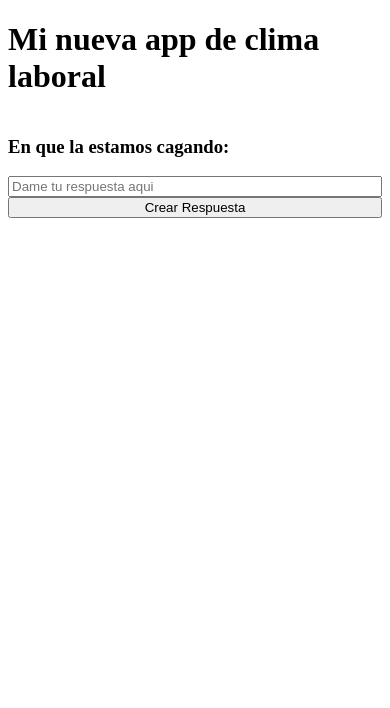
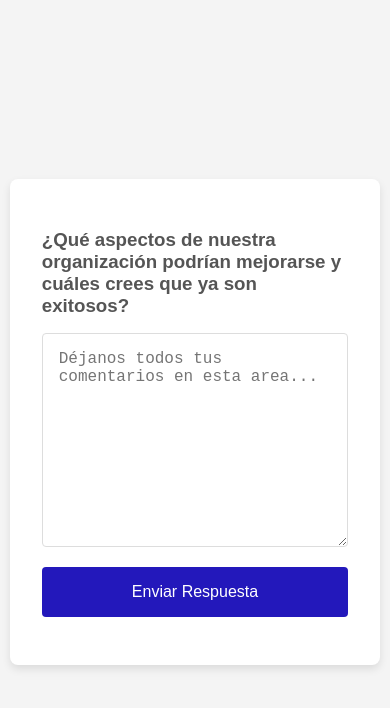
Before and after one commit to EdwinHigueraA/clima-app, a website: page public/index.html in a window 390 px wide. Drawn offline with Linux system fonts and the light colour scheme.

Commit message:
Esilos y thaks page

```diff
--- a/public/index.html
+++ b/public/index.html
@@ -3,17 +3,19 @@
 <head>
     <meta charset="UTF-8">
     <meta name="viewport" content="width=device-width, initial-scale=1.0">
-    <title>App-ClimaLaboral-NLP</title>
+    <title>App-ClimaLaboral-Demo</title>
     <link rel="stylesheet" href="style.css">
     <script src="index.js" defer></script>
+    <link rel="icon" href="https://example.com/favicon.ico" type="image/x-icon">
+
 </head>
 <body>
-    <h1>Mi nueva app de clima laboral</h1>
 
     <div class="form-container">
-        <h3>En que la estamos cagando:</h3>
-        <input type="text" id="respuesta" name="respuesta" maxlength="500" placeholder="Dame tu respuesta aqui">
-        <button>Crear Respuesta</button>
+        <h3>¿Qué aspectos de nuestra organización podrían mejorarse y cuáles crees que ya son exitosos? </h3>
+        <textarea id="respuesta" name="respuesta" rows="10" cols="50" placeholder="Déjanos todos tus comentarios en esta area..."></textarea>
+
+        <button>Enviar Respuesta</button>
     </div>
 
 </body>
--- a/public/index.js
+++ b/public/index.js
@@ -1,19 +1,25 @@
+const button = document.querySelector('button');
+const respuesta = document.querySelector('#respuesta');
 
-const respuesta = document.querySelector('#respuesta')
+button.addEventListener('click', (e) => {
+    e.preventDefault(); // Evita que el botón realice una acción por defecto
 
+    const rest = respuesta.value;
 
-const button = document.querySelector('button')
-
-button.addEventListener('click',(e)=> {
-    const rest = respuesta.value
-
-    fetch('/api/v1/clima',{
+    fetch('/api/v1/clima', {
         method: 'POST',
-        headers:{
-        'Content-Type':'application/json',
+        headers: {
+            'Content-Type': 'application/json',
         },
-        body: JSON.stringify({
-            rest
-        }),
+        body: JSON.stringify({ rest }),
     })
-})
+    .then(response => response.json())
+    .then(data => {
+        // Si todo está bien, redirecciona a la página de agradecimiento
+        window.location.href = '/thanks.html';
+    })
+    .catch((err) => {
+        // Manejo de errores aquí, si es necesario
+        console.error('Error al enviar los datos:', err);
+    });
+});
--- a/public/style.css
+++ b/public/style.css
@@ -1,9 +1,140 @@
-.form-container{
+/* Estilos generales para el cuerpo y los títulos */
+body {
+    font-family: 'Arial', sans-serif;
+    background-color: #f4f4f4;
+    margin: 0;
+    padding: 0;
     display: flex;
-    flex-direction: column;
-    max-width: 200rem;
+    justify-content: center;
+    align-items: center;
+    height: 100vh;
 }
 
-textarea{
-    margin-bottom: 0.5rem;
+h1 {
+    color: #333;
+    text-align: center;
+    margin-bottom: 2rem;
 }
+
+/* Estilos del contenedor del formulario */
+.form-container {
+    background-color: #fff;
+    padding: 2rem;
+    border-radius: 8px;
+    box-shadow: 0 4px 8px rgba(0,0,0,0.1);
+    width: 90%;
+    max-width: 500px;
+    box-sizing: border-box;
+}
+
+/* Estilos para etiquetas h3 dentro del formulario */
+.form-container h3 {
+    color: #555;
+    margin-bottom: 1rem;
+}
+
+/* Estilos para el campo de entrada y el botón */
+input[type="text"],
+button {
+    width: 100%;
+    padding: 1rem;
+    margin-bottom: 1rem;
+    border: 1px solid #ddd;
+    border-radius: 4px;
+    box-sizing: border-box;
+}
+
+input[type="text"] {
+    font-size: 1rem;
+}
+
+button {
+    background-color: #2318bb;
+    color: white;
+    border: none;
+    cursor: pointer;
+    transition: background-color 0.3s;
+}
+
+button:hover {
+    background-color: #4454af;
+}
+
+/* Estilos para que el formulario sea responsivo */
+@media (max-width: 768px) {
+    .form-container {
+        width: 95%;
+        margin: 0 auto;
+    }
+
+    input[type="text"],
+    button {
+        font-size: 1rem; /* Tamaño de fuente más grande para facilitar la lectura en dispositivos móviles */
+    }
+}
+
+/* Estilos adicionales para mejorar la accesibilidad en dispositivos móviles */
+input[type="text"]:focus,
+button:focus {
+    outline: none;
+    border-color: #2944bb;
+}
+
+/* Ajuste de espacio para no cortar contenido en dispositivos con notch */
+body {
+    padding-top: constant(safe-area-inset-top);
+    padding-top: env(safe-area-inset-top);
+    padding-left: constant(safe-area-inset-left);
+    padding-left: env(safe-area-inset-left);
+    padding-right: constant(safe-area-inset-right);
+    padding-right: env(safe-area-inset-right);
+    padding-bottom: constant(safe-area-inset-bottom);
+    padding-bottom: env(safe-area-inset-bottom);
+}
+
+textarea {
+    width: 100%; /* Hace que el textarea ocupe todo el ancho del contenedor */
+    min-height: 200px; /* Altura mínima inicial para mostrar más texto */
+    padding: 1rem; /* Espacio interno para que la escritura no esté justo en el borde */
+    border: 1px solid #ddd; /* Un borde sutil */
+    border-radius: 4px; /* Bordes redondeados para suavizar la estética */
+    box-sizing: border-box; /* Asegura que el padding y el borde se incluyan en el ancho total */
+    resize: vertical; /* Permite al usuario cambiar el tamaño del textarea verticalmente */
+    font-size: 1rem; /* Tamaño de la fuente para asegurar que sea fácil de leer */
+    margin-bottom: 1rem; /* Espacio debajo del textarea antes del botón */
+}
+
+
+.thanks-container {
+    max-width: 600px;
+    margin: 0 auto;
+    text-align: center;
+    padding: 4rem;
+    background-color: #fff;
+    border-radius: 8px;
+    box-shadow: 0 4px 8px rgba(0,0,0,0.1);
+}
+
+.thanks-container h1 {
+    color: #4CAF50;
+    margin-bottom: 1rem;
+}
+
+.thanks-container p {
+    font-size: 1rem;
+    margin-bottom: 2rem;
+}
+
+.thanks-container a {
+    display: inline-block;
+    padding: 0.5rem 1rem;
+    background-color: #2318bb;
+    color: #fff;
+    border-radius: 4px;
+    text-decoration: none;
+    transition: background-color 0.3s ease;
+}
+
+.thanks-container a:hover {
+    background-color: #2318bb;
+}
```
Also changed, not shown: public/thanks.html (added, +16 -0 lines).
